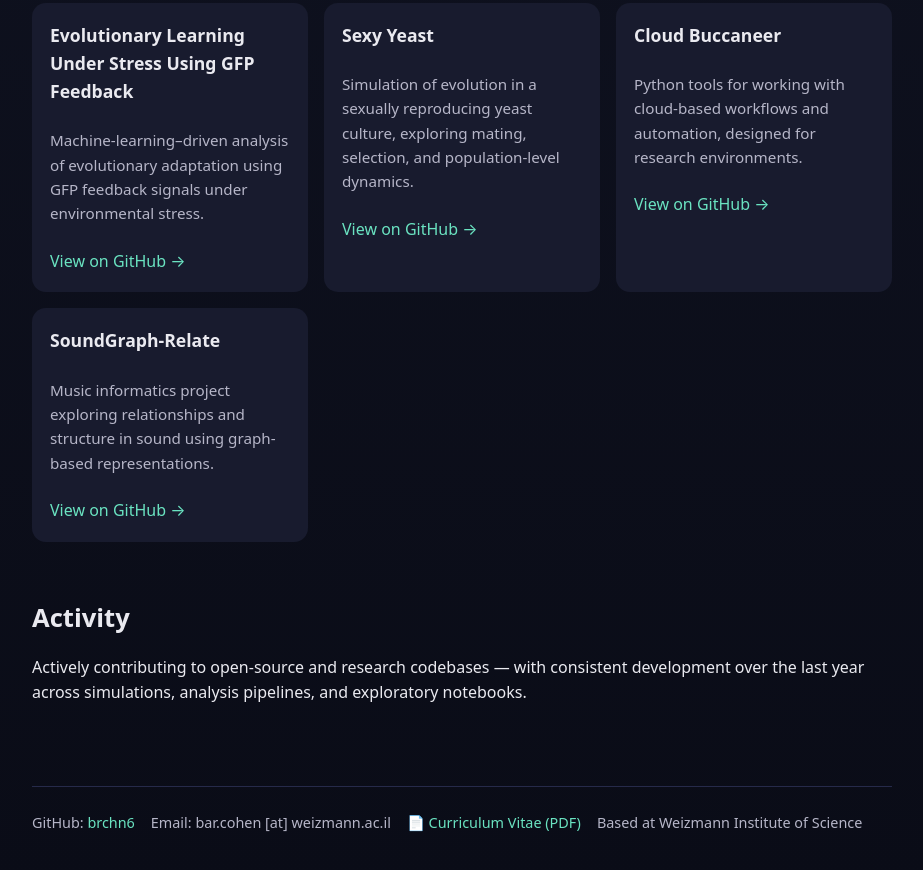
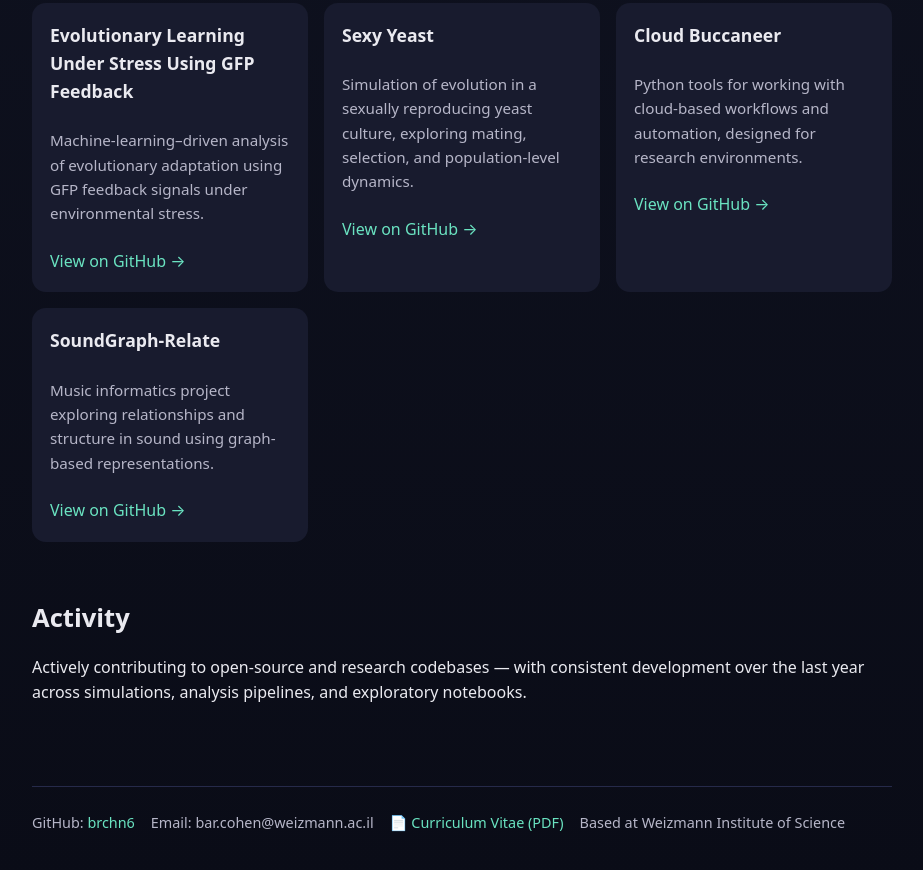
Before and after one commit to brchn6/brchn6.github.io, a plain HTML site: page index.html in a window 1280 px wide. Shown: the part 384-1254 px from the top of the page, without its empty margins (178-1101 px from the left). Drawn offline with Linux system fonts and the light colour scheme.

Commit message:
Fix email format in footer for clarity

```diff
--- a/index.html
+++ b/index.html
@@ -196,7 +196,7 @@
 
     <footer>
       <span>GitHub: <a href="https://github.com/brchn6">brchn6</a></span>
-      <span>Email: bar.cohen [at] weizmann.ac.il</span>
+      <span>Email: bar.cohen@weizmann.ac.il</span>
       <span><a href="Bar_Cohen_CV.pdf" target="_blank">📄 Curriculum Vitae (PDF)</a></span>
       <span>Based at Weizmann Institute of Science</span>
     </footer>
```
